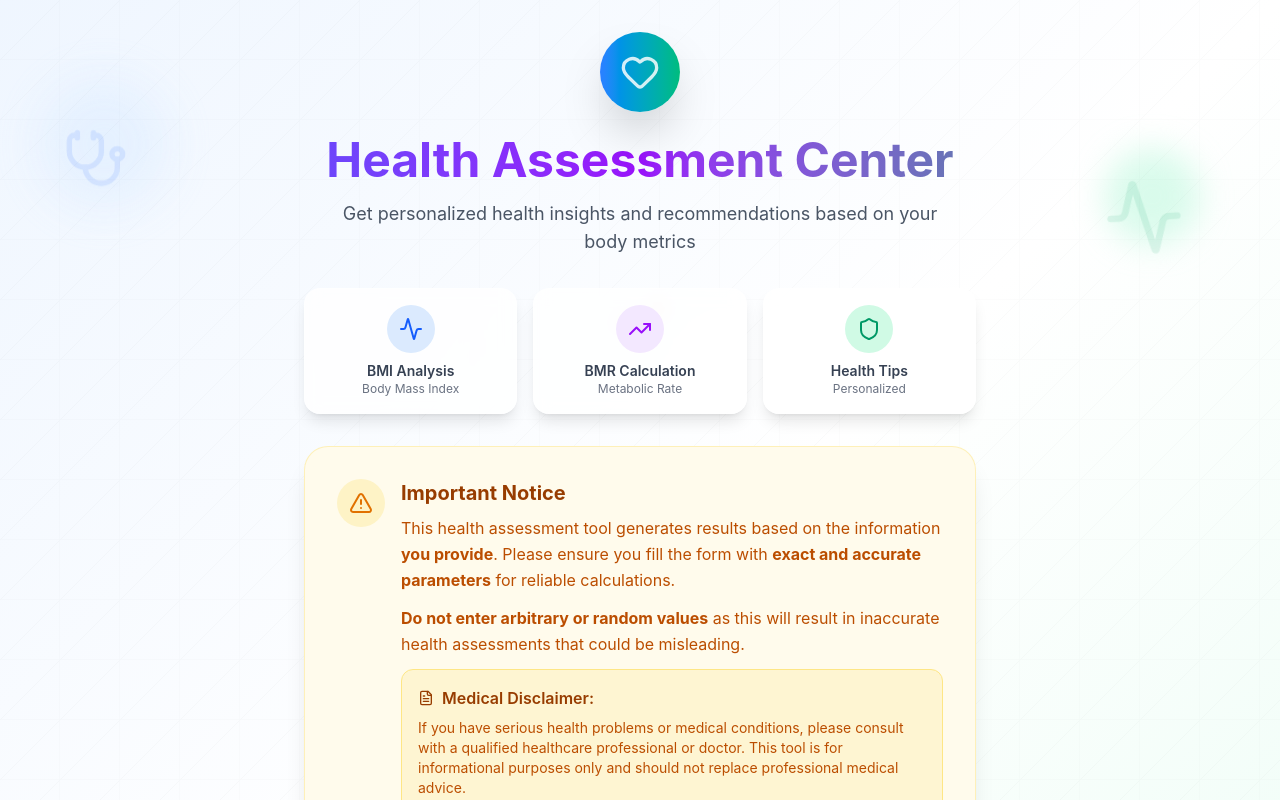
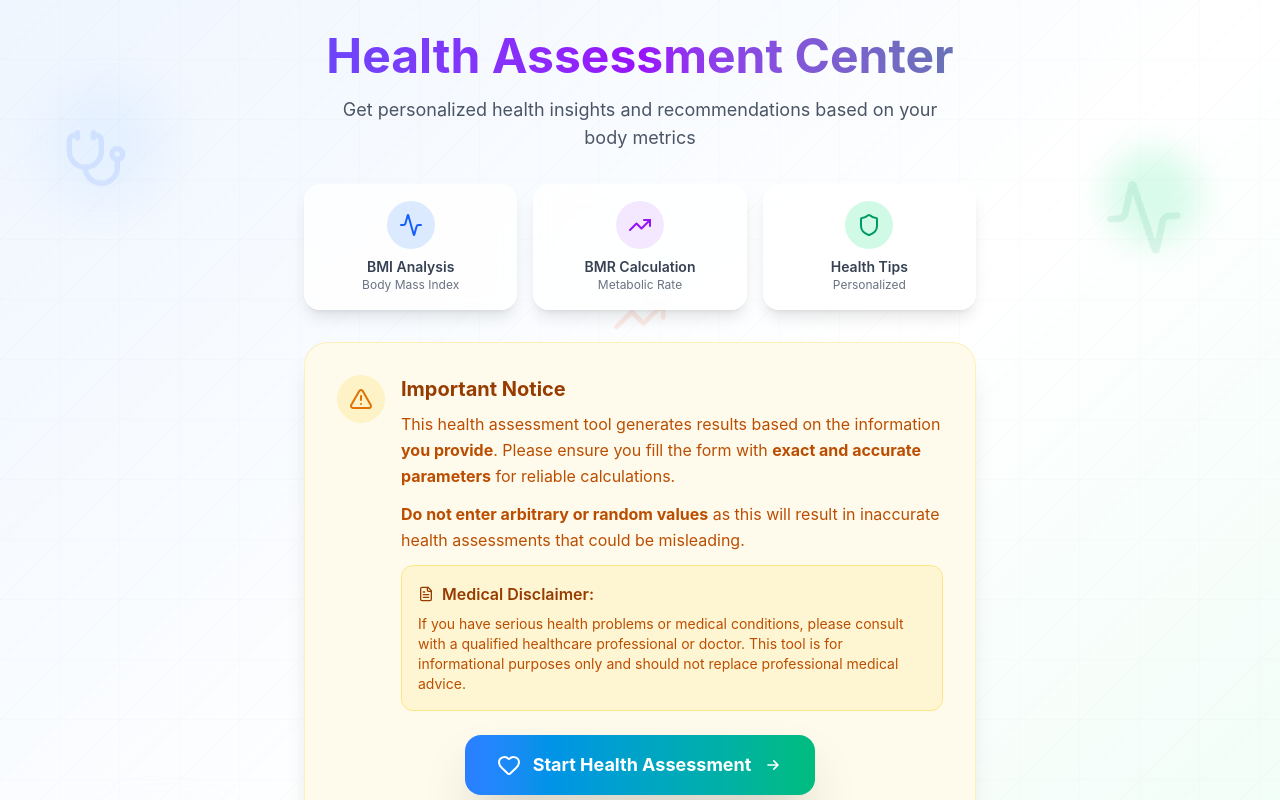
Before and after one commit to Saurabh7Goku/health-analysis, a Next.js app: page / in a window 1280 px wide. Shown: the top 800 px of the page. Built offline with nearby package versions, Linux system fonts and the light colour scheme.

Commit message:
remove SVG

```diff
--- a/app/page.tsx
+++ b/app/page.tsx
@@ -169,9 +169,6 @@ export default function Home() {
       {/* Header Section */}
       <div className="relative z-10 pt-8 pb-4">
         <div className="text-center">
-          <div className="inline-flex items-center justify-center w-20 h-20 rounded-full bg-gradient-to-r from-blue-500 to-emerald-500 shadow-2xl mb-6">
-            <Heart className="text-white w-10 h-10 animate-pulse" />
-          </div>
           <h1 className="text-4xl md:text-5xl font-bold text-transparent bg-clip-text bg-gradient-to-r from-blue-600 via-purple-600 to-emerald-600 mb-4">
             Health Assessment Center
           </h1>
```
